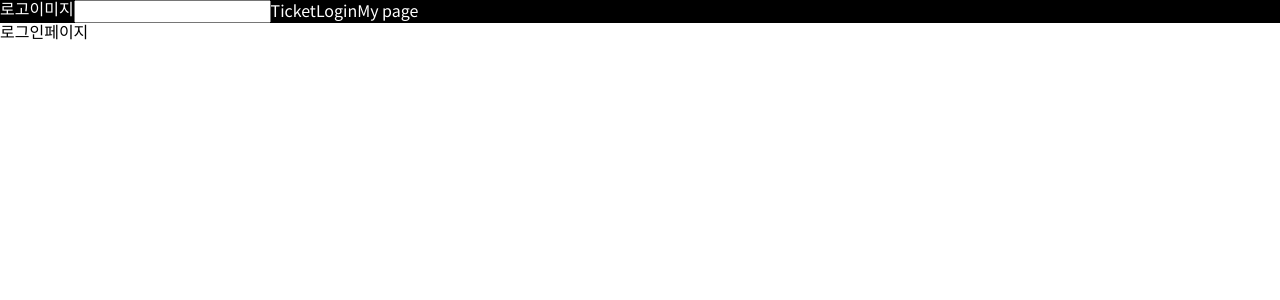
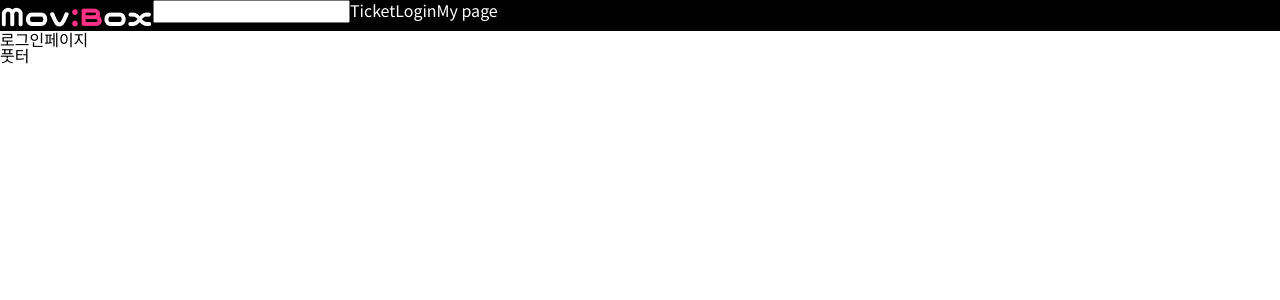
Before and after one commit to kimziyeon/movBox, a Next.js app: page /login in a window 1280 px wide. Shown: the top 300 px of the page. Built offline with nearby package versions, Linux system fonts and the light colour scheme.

Commit message:
헤더 푸터 준비

```diff
--- a/src/app/layout.js
+++ b/src/app/layout.js
@@ -1,4 +1,5 @@
 import "../comp/style/common.scss"
+import M_footer from "../comp/UIUX/M_footer";
 import M_header from "../comp/UIUX/M_header";
 export const metadata = {
   title: "Create Next App",
@@ -11,6 +12,7 @@ export default function RootLayout({ children }) {
       <body>
         <M_header />
         {children}
+        <M_footer />
       </body>
     </html>
   );
--- a/src/app/page.js
+++ b/src/app/page.js
@@ -6,9 +6,7 @@ export default function Home() {
     <main>
       <Movie/>
     </main>
-    <footer>
-      <M_footer />
-    </footer>
+
     </>
   );
 }
--- a/src/comp/UIUX/M_footer.jsx
+++ b/src/comp/UIUX/M_footer.jsx
@@ -2,9 +2,9 @@ import React from 'react';
 
 function M_footer(props) {
     return (
-        <div>
+        <footer>
             풋터
-        </div>
+        </footer>
     );
 }
 
--- a/src/comp/UIUX/M_header.jsx
+++ b/src/comp/UIUX/M_header.jsx
@@ -1,9 +1,11 @@
 import Link from 'next/link';
 import React from 'react';
+import Image from 'next/image';
+import '../style/header.scss';
 function M_header(props) {
     return (
         <header>
-            <h1 className='Logo'>로고이미지</h1>
+            <h1 className='Logo'><Image src='/images/logo.png' layout='responsive' alt='logo' width={100} height={100}/></h1>
             <form>
                 <input type="text" />
                 <Link href="/reserve">Ticket</Link>
--- a/src/comp/style/common.scss
+++ b/src/comp/style/common.scss
@@ -1,15 +1 @@
 @import './reset.css';
-
-body{
-    header{
-        background-color: black;
-        color:white;
-        h1{}
-        form{
-            a{color:white;}
-        }
-        display:flex;
-    }
-
-
-}
--- /dev/null
+++ b/src/comp/style/header.scss
@@ -0,0 +1,9 @@
+header{
+    background-color: black;
+    color:white;
+    h1{}
+    form{
+        a{color:white;}
+    }
+    display:flex;
+}
```
Also changed, not shown: src/comp/UIUX/Movie.jsx (+10 -10 lines), public/images/Spin.gif (deleted), public/images/logo.png (added).
